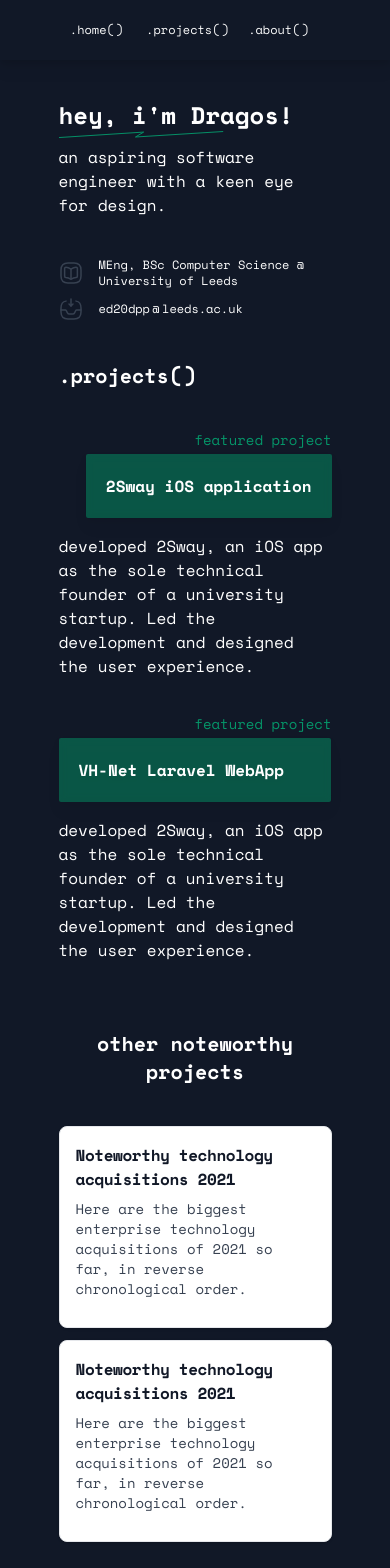
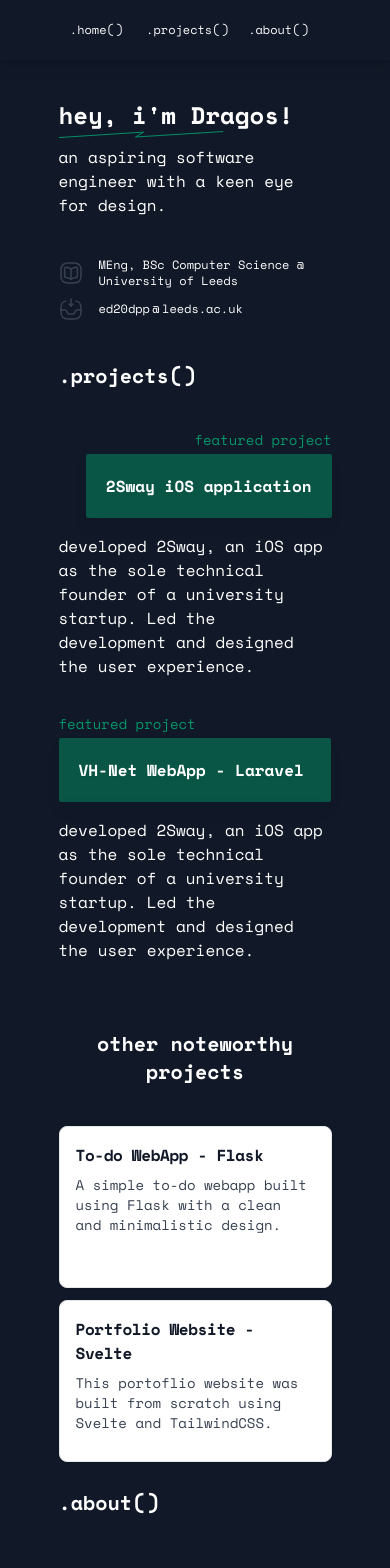
Before and after one commit to Dragos-P-Popa/portfolio, a SvelteKit app: page / in a window 390 px wide. Shown: the top 1568 px of the page. Built offline with nearby package versions, Linux system fonts and the light colour scheme.

Commit message:
added project pictures and updated other section

```diff
--- a/src/routes/+page.svelte
+++ b/src/routes/+page.svelte
@@ -110,7 +110,7 @@
                 </p>
             </div>
             <div class="collapse min-[600px]:visible row-span-full col-span-6 col-end-11 self-center p-4 ">
-                <img class="hover:border-solid hover:border-2 hover:border-emerald-600 border-solid border-2 border-transparent transition duration-300 ease-in-out delay-150 object-cover rounded-lg" src="https://images.unsplash.com/photo-1610212411735-e68d49920025?ixid=MXwxMjA3fDB8MHxwaG90by1wYWdlfHx8fGVufDB8fHw%3D&ixlib=rb-1.2.1&auto=format&fit=crop&w=1650&q=80" alt="">
+                <img class="hover:border-solid hover:border-2 hover:border-emerald-600 border-solid border-2 border-transparent transition duration-300 ease-in-out delay-150 object-cover rounded-lg" src="2sway.jpeg" alt="">
             </div>
         </div>
     </div>
@@ -118,16 +118,16 @@
     <div class="pt-8 w-[100%] h-[100%]">
         <div class="grid grid-cols-10 justify-items-end">
             <div class="row-span-full max-[600px]:col-span-0 col-start-1 col-span-6 self-center">
-                <img class="collapse min-[600px]:visible hover:border-solid hover:border-2 hover:border-emerald-600 border-solid border-2 border-transparent transition duration-300 ease-in-out delay-150 object-cover rounded-lg" src="https://images.unsplash.com/photo-1610212411735-e68d49920025?ixid=MXwxMjA3fDB8MHxwaG90by1wYWdlfHx8fGVufDB8fHw%3D&ixlib=rb-1.2.1&auto=format&fit=crop&w=1650&q=80" alt="">
+                <img class="collapse min-[600px]:visible hover:border-solid hover:border-2 hover:border-emerald-600 border-solid border-2 border-transparent transition duration-300 ease-in-out delay-150 object-cover rounded-lg" src="vhnet.jpeg" alt="">
             </div>
             <div class="row-span-full  max-[600px]:col-start-1 col-span-6 col-end-11 self-center min-[600px]:p-4">
-                <p class="text-sm font-light pb-1 text-emerald-600  min-w-[100%] text-right">
+                <p class="text-sm font-light pb-1 text-emerald-600  min-w-[100%] min-[600px]:text-right">
                     featured project
                 </p>
                 <a href="https://github.com/Dragos-P-Popa/VirtualHubWeb" target="_blank" rel="noreferrer">
                     <div class="hover:underline drop-shadow-lg min-w-[100%] rounded-sm bg-emerald-600 bg-opacity-50 backdrop-blur-sm w-[100%] h-[10%] mb-4 p-5 transition transform hover:-translate-y-1 motion-reduce:transition-none motion-reduce:hover:transform-none">
                         <h1 class="lg:text-4xl sm:text-md font-bold">
-                            VH-Net Laravel WebApp
+                            VH-Net WebApp - Laravel
                         </h1>
                     </div>
                 </a>
@@ -146,17 +146,17 @@
 
     <div class="grid grid-rows-2 gap-3 justify-items-center">
 
-        <a href="#" class="min-w-[100%] flex flex-col items-center bg-white border border-gray-200 rounded-lg shadow md:flex-row md:max-w-xl hover:bg-gray-100 dark:border-gray-700 dark:bg-gray-800 dark:hover:bg-gray-700 transition transform hover:-translate-y-1 hover:-translate-x-1 motion-reduce:transition-none motion-reduce:hover:transform-none">
+        <a href="https://github.com/Dragos-P-Popa/Flask-todo-website" target="_blank" rel="noreferrer" class="min-w-[100%] flex flex-col items-center bg-white border border-gray-200 rounded-lg shadow md:flex-row md:max-w-xl hover:bg-gray-100 dark:border-gray-700 dark:bg-gray-800 dark:hover:bg-gray-700 transition transform hover:-translate-y-1 hover:-translate-x-1 motion-reduce:transition-none motion-reduce:hover:transform-none">
             <div class="flex flex-col justify-between p-4 leading-normal">
-                <h5 class="mb-2 text-md font-bold tracking-tight text-gray-900 dark:text-white">Noteworthy technology acquisitions 2021</h5>
-                <p class="mb-3 text-sm font-normal text-gray-700 dark:text-gray-400">Here are the biggest enterprise technology acquisitions of 2021 so far, in reverse chronological order.</p>
+                <h5 class="mb-2 text-md font-bold tracking-tight text-gray-900 dark:text-white">To-do WebApp - Flask</h5>
+                <p class="mb-3 text-sm font-normal text-gray-700 dark:text-gray-400">A simple to-do webapp built using Flask with a clean and minimalistic design.</p>
             </div>
         </a>
 
-        <a href="#" class="min-w-[100%] flex flex-col items-center bg-white border border-gray-200 rounded-lg shadow md:flex-row md:max-w-xl hover:bg-gray-100 dark:border-gray-700 dark:bg-gray-800 dark:hover:bg-gray-700 transition transform hover:-translate-y-1 hover:-translate-x-1 motion-reduce:transition-none motion-reduce:hover:transform-none">
+        <a href="https://github.com/Dragos-P-Popa/portfolio" target="_blank" rel="noreferrer" class="min-w-[100%] flex flex-col items-center bg-white border border-gray-200 rounded-lg shadow md:flex-row md:max-w-xl hover:bg-gray-100 dark:border-gray-700 dark:bg-gray-800 dark:hover:bg-gray-700 transition transform hover:-translate-y-1 hover:-translate-x-1 motion-reduce:transition-none motion-reduce:hover:transform-none">
             <div class="flex flex-col justify-between p-4 leading-normal">
-                <h5 class="mb-2 text-md font-bold tracking-tight text-gray-900 dark:text-white">Noteworthy technology acquisitions 2021</h5>
-                <p class="mb-3 text-sm font-normal text-gray-700 dark:text-gray-400">Here are the biggest enterprise technology acquisitions of 2021 so far, in reverse chronological order.</p>
+                <h5 class="mb-2 text-md font-bold tracking-tight text-gray-900 dark:text-white">Portfolio Website - Svelte</h5>
+                <p class="mb-3 text-sm font-normal text-gray-700 dark:text-gray-400">This portoflio website was built from scratch using Svelte and TailwindCSS.</p>
             </div>
         </a>
 
@@ -216,7 +216,7 @@
     </div>
 
     <div class="border border-2 border-emerald-800 p-5 mt-12 rounded-md min-[800px]:hidden mb-[20%]">
-        <div class="flex items-center justify-start">
+        <div class="flex items-center justify-start text-center">
             <div>
                 <img alt="" src="github.svg" width="40" height="40" />
             </div>
```
Also changed, not shown: static/2sway.jpeg (added), static/vhnet.jpeg (added).
